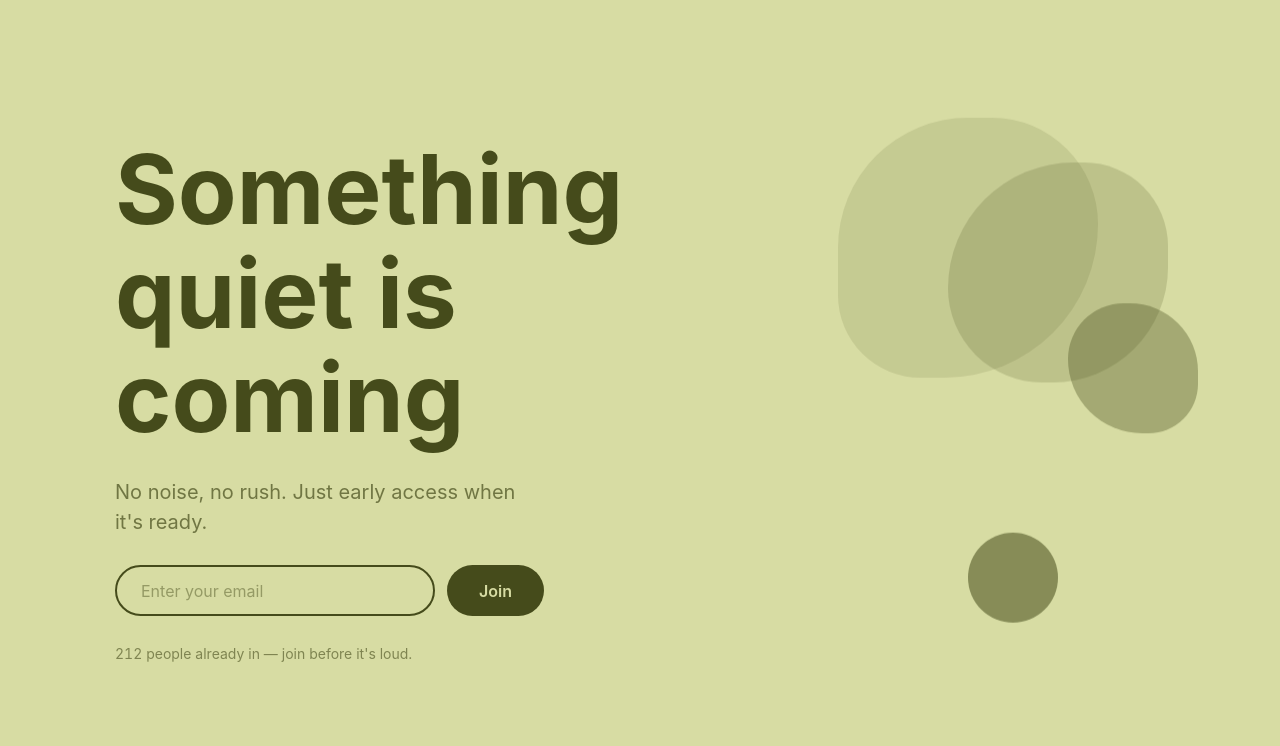
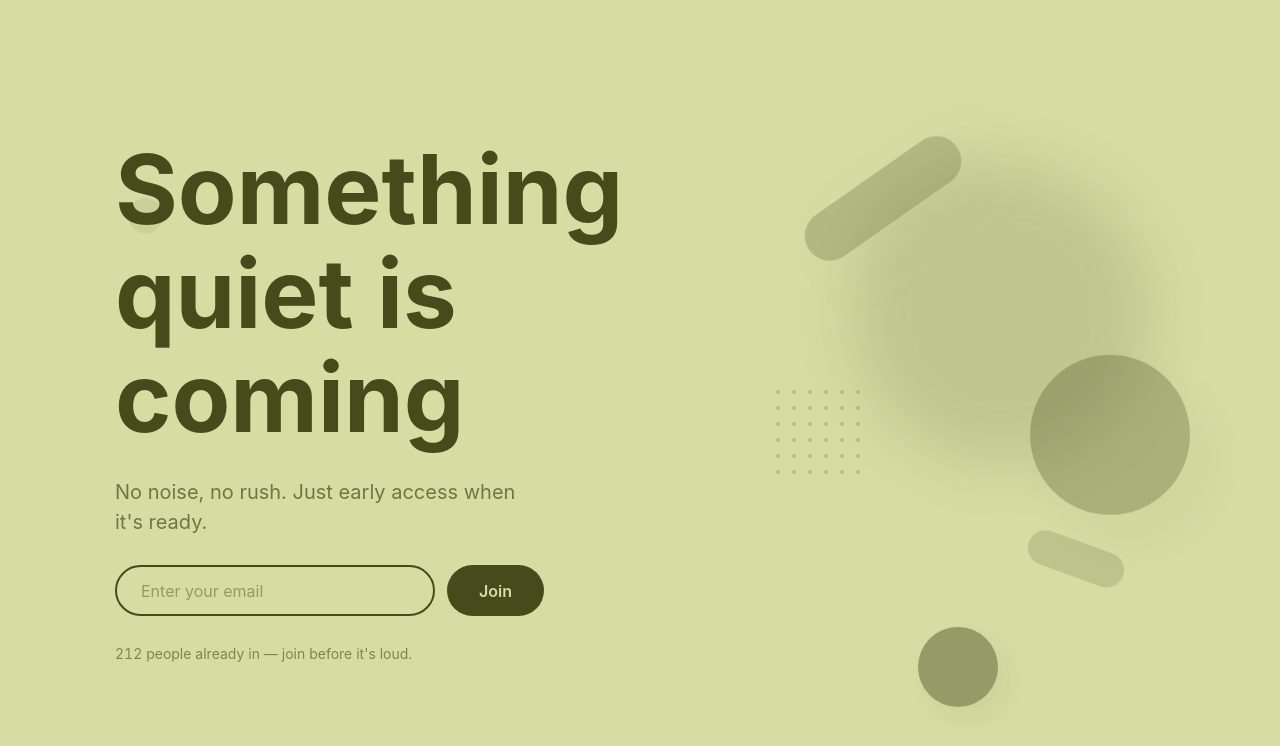
Before and after one commit to Truella/yugen, a plain HTML site: page index.html in a window 1280 px wide. Drawn offline with nearby package versions, Linux system fonts and the light colour scheme.

```diff
--- a/index.html
+++ b/index.html
@@ -15,6 +15,9 @@
       <div class="shape shape-2"></div>
       <div class="shape shape-3"></div>
       <div class="shape shape-4"></div>
+      <div class="shape shape-5"></div>
+      <div class="shape shape-6"></div>
+      <div class="shape shape-7"></div>
     </div>
     <div class="content">
       <h1 class="headline"></h1>
--- a/script.js
+++ b/script.js
@@ -82,28 +82,33 @@
   tl.from(shapes, {
     scale: 0,
     duration: 0.55,
-    stagger: 0.12,
+    stagger: 0.1,
     ease: "back.out(1.4)",
   }, 0)
 
   // ---- Idle shape bobbing (after mount) ----
-  const idleParams = [
-    { y: -12, dur: 3.2 },
-    { y: 8, dur: 4.0 },
-    { y: -15, dur: 3.6 },
-    { y: 10, dur: 2.8 },
-  ]
+  // Map index to independent idle parameters. Shape 6 (index 5) is static.
+  const idleParams = {
+    0: { y: 12, dur: 4.5 },
+    1: { y: -10, dur: 3.5 },
+    2: { y: 8, dur: 2.8 },
+    3: { y: -14, dur: 4.2 },
+    4: { y: 10, dur: 3.8 },
+    6: { y: -6, dur: 5.0 }
+  }
 
   gsap.delayedCall(tl.duration() + 0.15, () => {
-    idleParams.forEach((p, i) => {
-      if (!shapes[i]) return
-      gsap.to(shapes[i], {
+    Object.keys(idleParams).forEach(indexKey => {
+      const idx = parseInt(indexKey, 10)
+      if (!shapes[idx]) return
+      const p = idleParams[idx]
+      gsap.to(shapes[idx], {
         y: p.y,
         duration: p.dur,
         ease: "sine.inOut",
         yoyo: true,
         repeat: -1,
-        delay: Math.random() * 2,
+        delay: Math.random() * 1.5,
       })
     })
   })
--- a/style.css
+++ b/style.css
@@ -35,55 +35,93 @@
 
 .shapes {
   position: absolute;
-  right: 8vw;
-  top: 50%;
-  transform: translateY(-50%);
+  inset: 0;
   z-index: 2;
   pointer-events: none;
-  width: 320px;
-  height: 400px;
+  overflow: hidden;
 }
 
 .shape {
   position: absolute;
-  background: var(--shape-color);
   will-change: transform, background-color;
 }
 
 .shape-1 {
-  width: 220px;
-  height: 220px;
-  border-radius: 60% 40% 55% 45%;
-  opacity: 0.18;
-  top: -30px;
-  right: 10px;
+  width: 300px;
+  height: 300px;
+  border-radius: 50%;
+  background: #454b1b;
+  opacity: 0.15;
+  filter: blur(30px);
+  top: 20%;
+  right: 10%;
 }
 
 .shape-2 {
-  width: 130px;
-  height: 130px;
-  border-radius: 45% 55% 40% 60%;
-  opacity: 0.35;
-  top: 100px;
-  right: -20px;
+  width: 160px;
+  height: 160px;
+  border-radius: 50%;
+  background: var(--shape-color);
+  opacity: 0.3;
+  top: 45%;
+  right: 7%;
+  box-shadow: 20px 25px 50px rgba(69, 75, 27, 0.15);
 }
 
 .shape-3 {
-  width: 260px;
-  height: 260px;
-  border-radius: 55% 45% 65% 35%;
-  opacity: 0.12;
-  top: -80px;
-  right: 80px;
+  width: 80px;
+  height: 80px;
+  border-radius: 50%;
+  background: var(--shape-color);
+  opacity: 0.45;
+  bottom: 12%;
+  right: 22%;
+  box-shadow: 10px 12px 25px rgba(69, 75, 27, 0.15);
 }
 
 .shape-4 {
-  width: 90px;
-  height: 90px;
+  width: 180px;
+  height: 50px;
+  border-radius: 999px;
+  background: var(--shape-color);
+  opacity: 0.25;
+  top: 22%;
+  right: 24%;
+  transform: rotate(-35deg);
+  transform-origin: center;
+  box-shadow: 20px 25px 50px rgba(69, 75, 27, 0.15);
+}
+
+.shape-5 {
+  width: 100px;
+  height: 35px;
+  border-radius: 999px;
+  background: #454b1b;
+  opacity: 0.18;
+  bottom: 28%;
+  right: 12%;
+  transform: rotate(20deg);
+  transform-origin: center;
+}
+
+.shape-6 {
+  width: 100px;
+  height: 100px;
+  background-image: radial-gradient(#454b1b 2px, transparent 2px);
+  background-size: 16px 16px;
+  opacity: 0.2;
+  top: 48%;
+  right: 32%;
+}
+
+.shape-7 {
+  width: 35px;
+  height: 35px;
   border-radius: 50%;
-  opacity: 0.55;
-  bottom: -20px;
-  right: 120px;
+  background: #454b1b;
+  opacity: 0.08;
+  top: 25%;
+  left: 10%;
 }
 
 .content {
```
